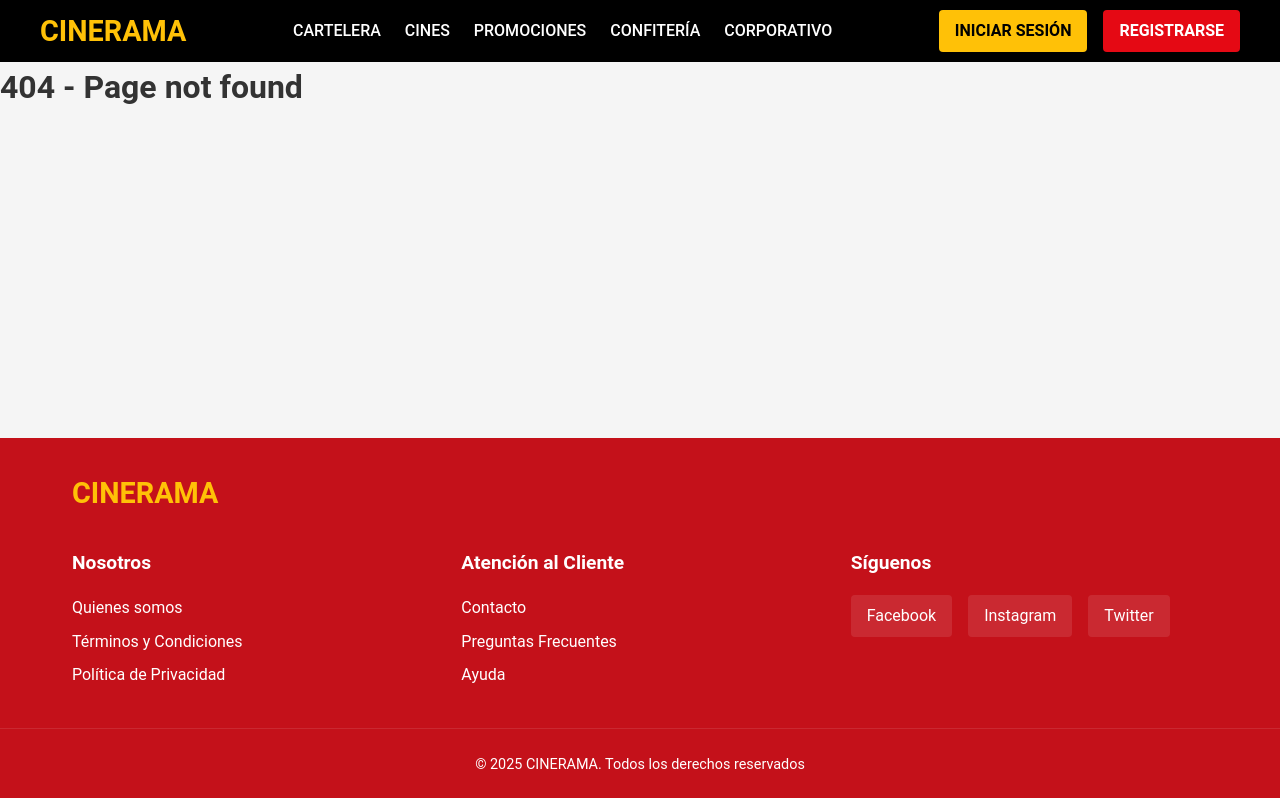
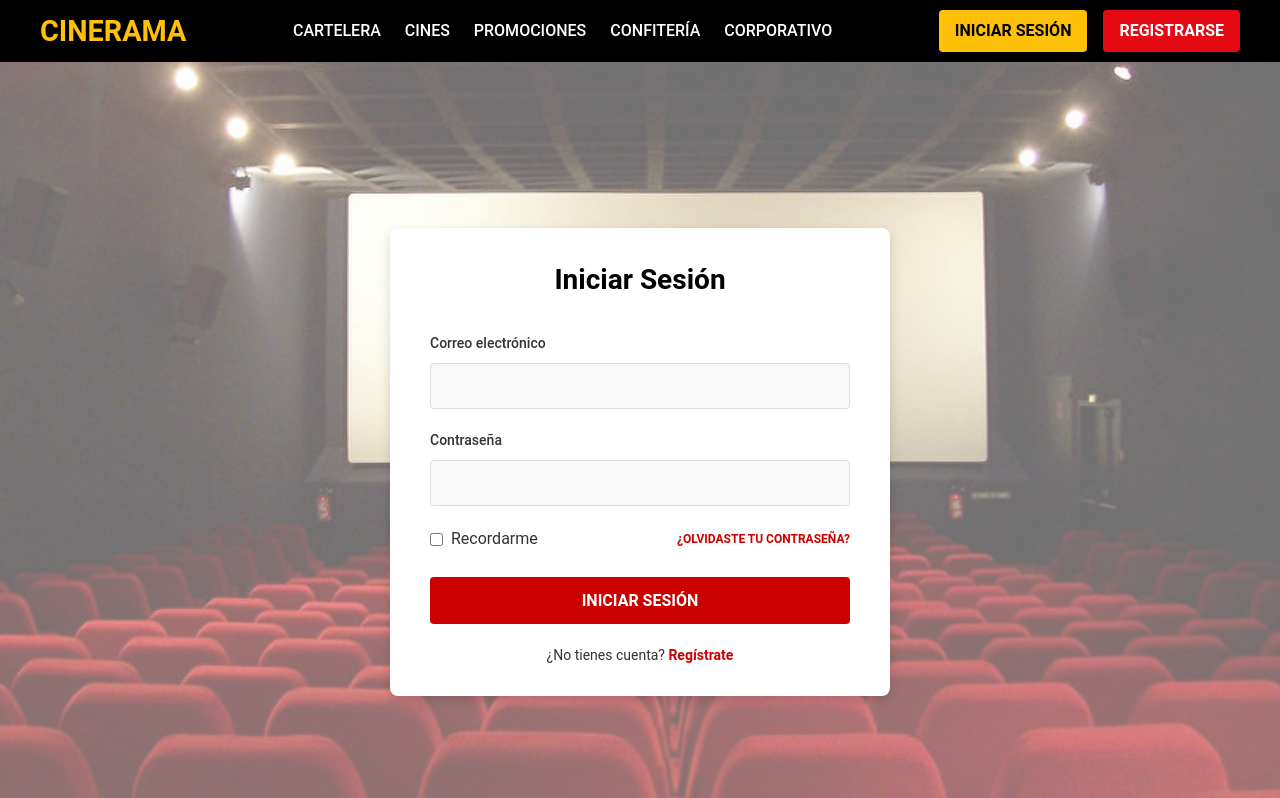
Before and after one commit to BruGeth/Cinerama, a React (Create React App) app in the folder frontend/: page /login in a window 1280 px wide. Shown: the top 798 px of the page. Built offline with nearby package versions, Linux system fonts and the light colour scheme.

Commit message:
feat(router): add Login route to AppRouter

```diff
--- a/frontend/src/routes/AppRouter.jsx
+++ b/frontend/src/routes/AppRouter.jsx
@@ -5,6 +5,8 @@ import Home from '../pages/Home';
 import About from '../pages/About';
 import NotFound from '../pages/NotFound';
 import Register from "../pages/Register";
+import Login from "../pages/Login";
+
 const AppRouter = () => {
   return (
     <Router>
@@ -13,6 +15,7 @@ const AppRouter = () => {
         <Routes>
           <Route path="/" element={<Home />} />
           <Route path="/about" element={<About />} />
+          <Route path="/login" element={<Login />} />
           <Route path="/register" element={<Register />} />
           <Route path="*" element={<NotFound />} />
         </Routes>
```
